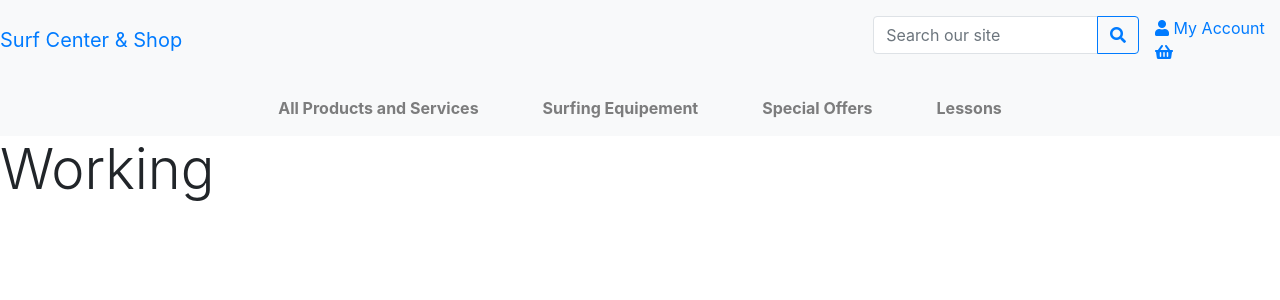
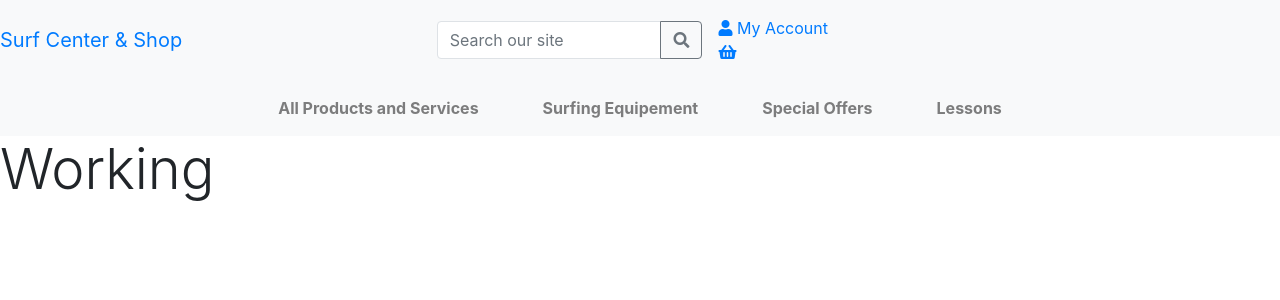
Before and after one commit to jjanczynska/surf-center, a Django app: page / in a window 1280 px wide. Shown: the top 300 px of the page. Run offline with Django 3.2, Linux system fonts and the light colour scheme; some web fonts are replaced.

Commit message:
Fix style of search form in base template

```diff
--- a/surf_center/templates/base.html
+++ b/surf_center/templates/base.html
@@ -44,16 +44,17 @@
     <header class="bg-light">
       <div class="container-row1">
         <div class="row align-items-center py-3">
-          <div class="col-md-8">
+          <div class="col-md-4">
             <a href="{% url 'home' %}" class="navbar-brand">Surf Center & Shop</a>
           </div>
           <div class="col-md-4">
-            <div class="d-flex justify-content-end">
+            <div class="d-flex justify-content-end align-items-center">
+              <!-- Search Form -->
               <form method="GET" action="" class="search-form mr-3">
                 <div class="input-group">
-                  <input class="form-control border rounded-left" type="text" name="q" placeholder="Search our site" aria-label="Search">
+                  <input class="form-control border rounded-pill-left" type="text" name="q" placeholder="Search our site" aria-label="Search">
                   <div class="input-group-append">
-                    <button class="btn btn-outline-primary rounded-right" type="submit">
+                    <button class="btn btn-outline-secondary  rounded-pill-right" type="submit">
                       <i class="fas fa-search"></i>
                     </button>
                   </div>
```
